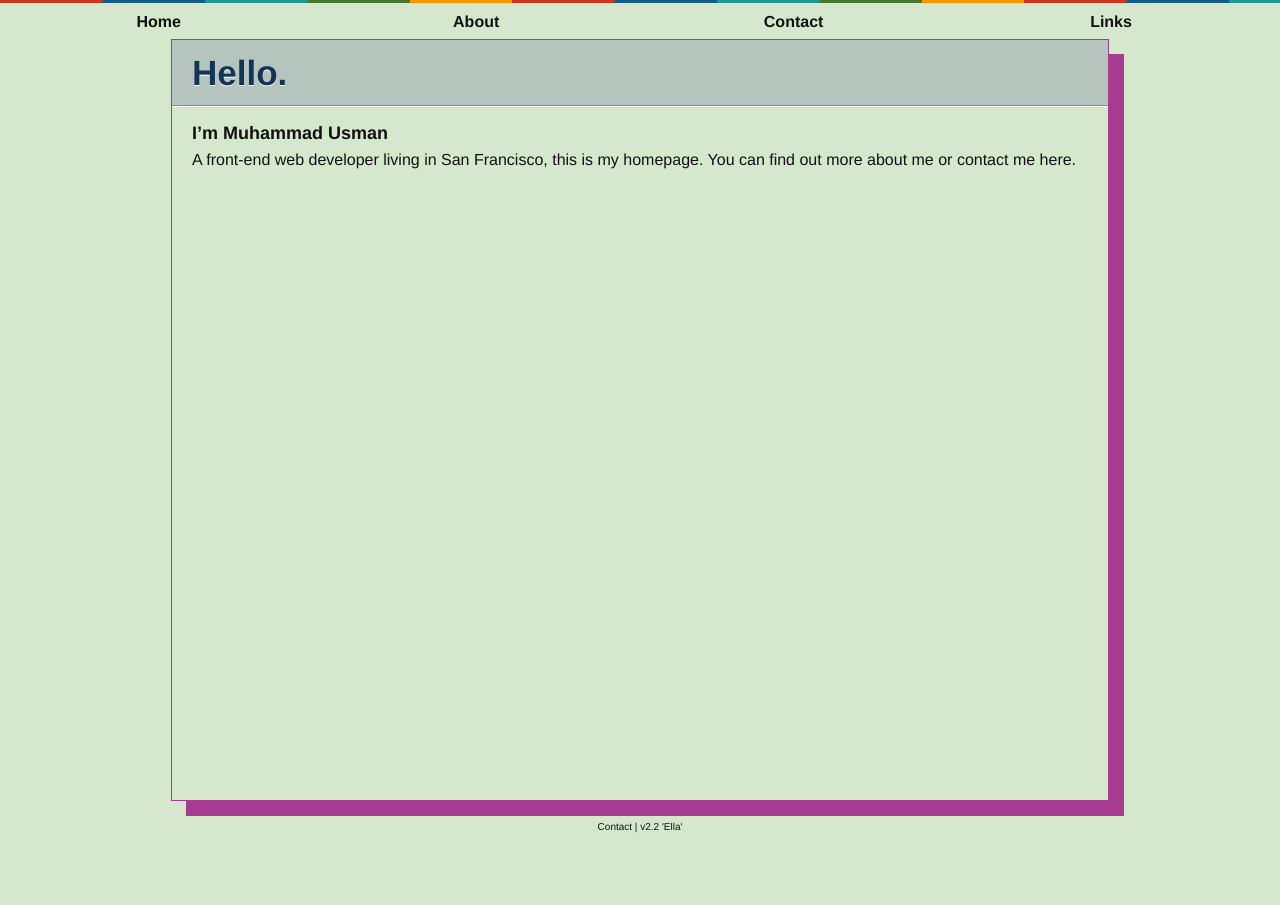
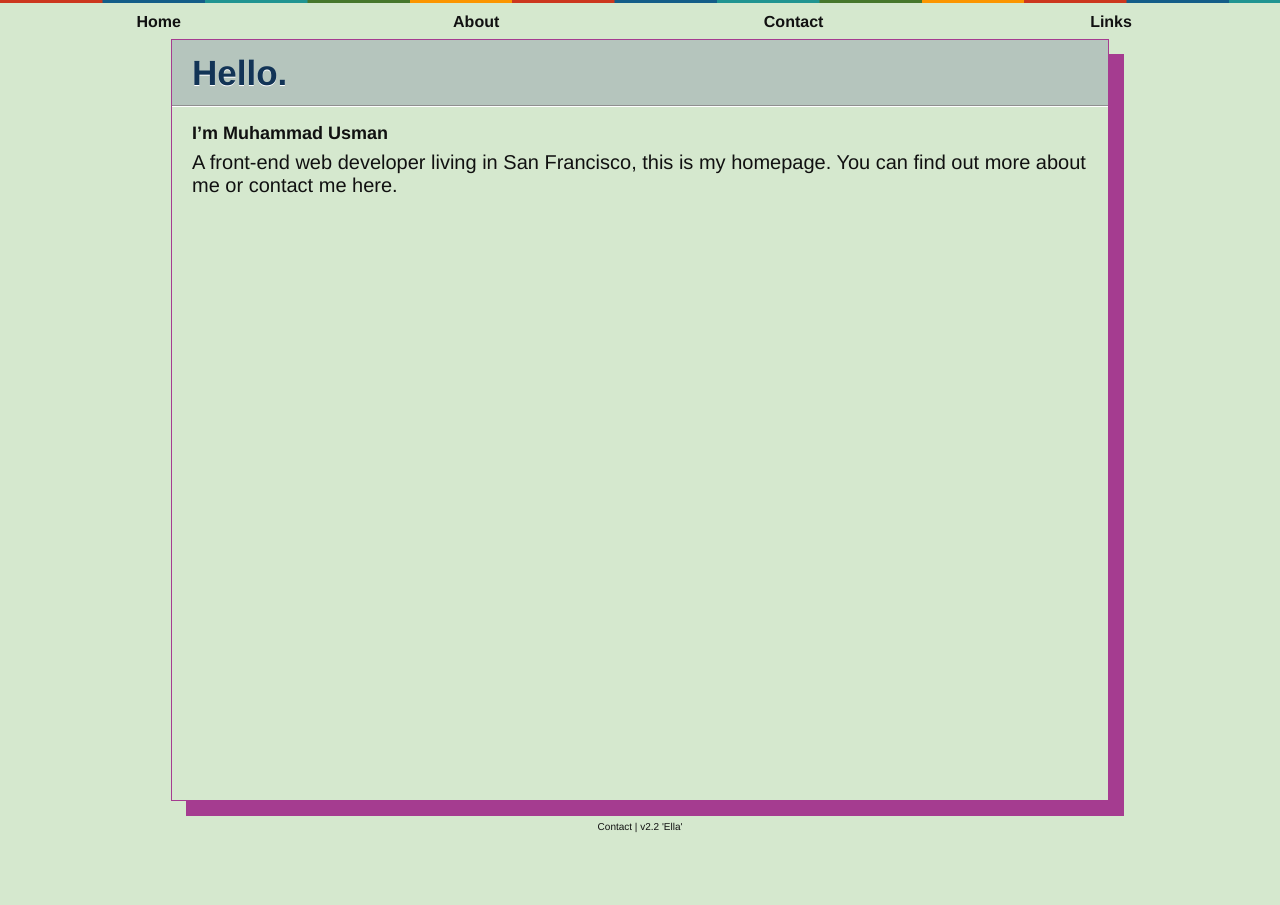
Before and after one commit to usmanity/usmanity.github.com, a Jekyll site: the page built from index.markdown, in a window 1280 px wide. Built offline with Jekyll 4.4.1, drawn with Linux system fonts in a browser that asks for light colours.

Commit message:
font weight changed

```diff
--- a/css/style.css
+++ b/css/style.css
@@ -40,6 +40,8 @@
   border-radius: 0;
   box-shadow: 15px 15px 0px #A53C90;
   margin-bottom: 70px;
+  font-size: 20px;
+  font-weight: 200;
 }
 footer {
   text-align: center;
```
Also changed, not shown: 1 other file.
